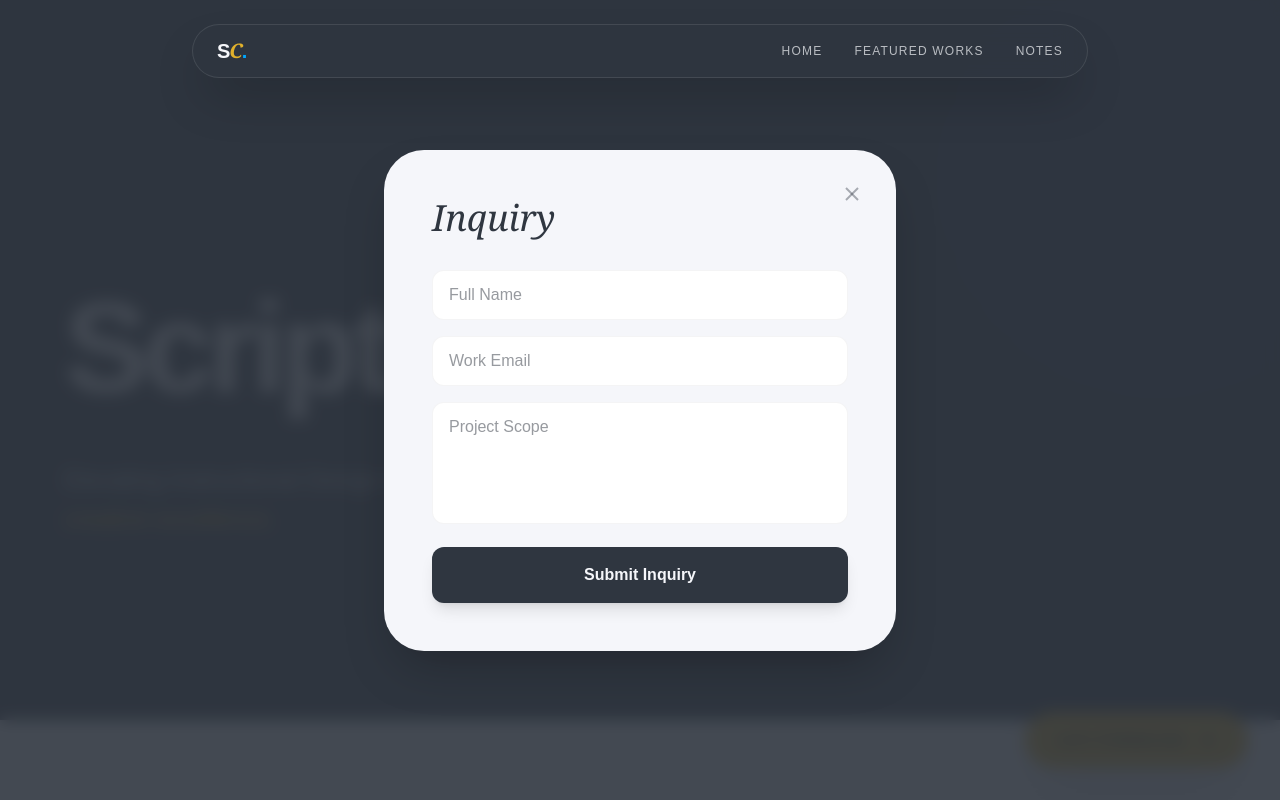
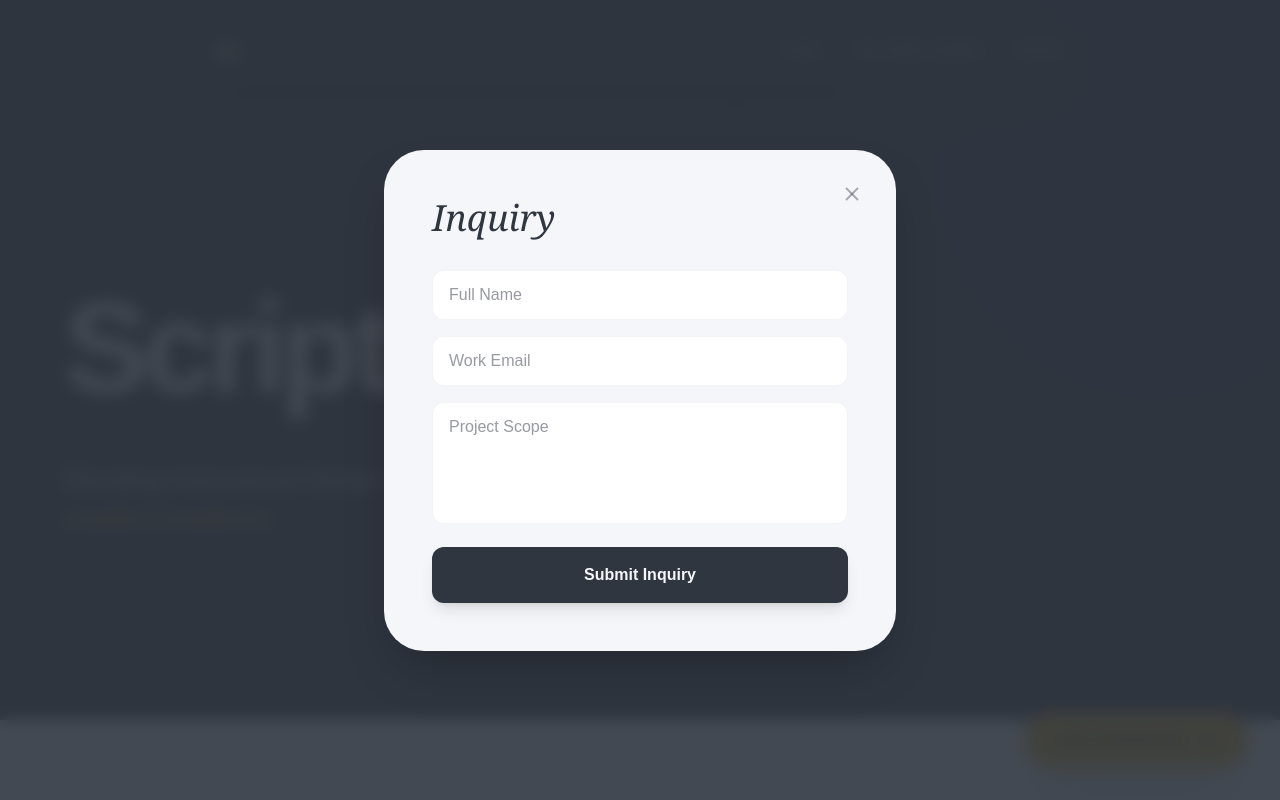
Before and after one commit to vikslap/scripted-craft-v2, a Next.js app: page / in a window 1280 px wide. Both pictures are taken after a click on the button "Let's Collaborate". Shown: the top 800 px of the page. Built offline with nearby package versions, Linux system fonts and the light colour scheme; a web font is replaced by a local one.

Commit message:
corrected the navbar

```diff
--- a/app/HomeClient.tsx
+++ b/app/HomeClient.tsx
@@ -35,8 +35,6 @@ const tabData = {
 };
 
 export default function HomeClient({ initialNotes }: { initialNotes: any[] }) {
-  const [isFormOpen, setIsFormOpen] = useState(false);
-  const [isMenuOpen, setIsMenuOpen] = useState(false);
   const [isLoading, setIsLoading] = useState(true);
   const [activeTab, setActiveTab] = useState("Rise 360 Courses");
 
@@ -77,49 +75,8 @@ export default function HomeClient({ initialNotes }: { initialNotes: any[] }) {
 
   if (isLoading) return <Preloader />;
 
-  const navLinks = [
-    { name: 'Home', href: '#home' },
-    { name: 'Featured Works', href: '#works' },
-    { name: 'Notes', href: '#notes' },
-  ];
-
   return (
-    <main className={`${(isFormOpen || isMenuOpen) ? 'overflow-hidden' : ''} bg-[#F5F6FA] text-[#2F3640] min-h-screen selection:bg-[#E1B12C]/30 scroll-smooth`}>
-
-      {/* --- FLOATING NAVBAR --- */}
-      <nav className="fixed top-6 left-1/2 -translate-x-1/2 z-[150] w-[90%] max-w-4xl">
-        <div className="bg-[#2F3640]/80 backdrop-blur-lg border border-white/10 rounded-full px-6 py-3 flex items-center justify-between shadow-2xl">
-          <a href="#home" className="text-xl font-bold tracking-tighter text-[#F5F6FA] font-sans">
-            S<span className="text-[#E1B12C] font-serif italic">C</span><span className="text-[#00A8FF]">.</span>
-          </a>
-
-          <div className="hidden md:flex items-center gap-8">
-            {navLinks.map((link) => (
-              <a key={link.name} href={link.href} className="text-xs uppercase tracking-widest text-[#F5F6FA]/70 hover:text-[#E1B12C] transition-colors font-mono">
-                {link.name}
-              </a>
-            ))}
-          </div>
-
-          <button onClick={() => setIsMenuOpen(!isMenuOpen)} className="md:hidden text-[#F5F6FA]">
-            <svg width="24" height="24" viewBox="0 0 24 24" fill="none" stroke="currentColor" strokeWidth="2">
-              {isMenuOpen ? <path d="M18 6L6 18M6 6l12 12"/> : <path d="M4 6h16M4 12h16M4 18h16"/>}
-            </svg>
-          </button>
-        </div>
-
-        {isMenuOpen && (
-          <div className="absolute top-16 left-0 w-full bg-[#2F3640] rounded-[2rem] p-8 md:hidden animate-in fade-in shadow-2xl border border-white/5">
-            <div className="flex flex-col gap-6">
-              {navLinks.map((link) => (
-                <a key={link.name} href={link.href} onClick={() => setIsMenuOpen(false)} className="text-2xl font-serif italic text-[#E1B12C] border-b border-white/5 pb-2">
-                  {link.name}
-                </a>
-              ))}
-            </div>
-          </div>
-        )}
-      </nav>
+    <main className="bg-[#F5F6FA] text-[#2F3640] min-h-screen selection:bg-[#E1B12C]/30 scroll-smooth">
 
       {/* 1. HERO SECTION */}
       <section id="home" className="h-[90vh] flex flex-col justify-center px-6 bg-[#2F3640] relative overflow-hidden pt-20">
@@ -188,7 +145,7 @@ export default function HomeClient({ initialNotes }: { initialNotes: any[] }) {
         </div>
       </section>
 
-      {/* 4. NOTES SECTION - Dynamic Markdown Posts */}
+      {/* 4. NOTES SECTION */}
       <section id="notes" className="py-24 px-6 bg-[#2F3640] text-[#F5F6FA]">
         <div className="max-w-5xl mx-auto">
           <div className="flex flex-col md:flex-row justify-between items-start md:items-end mb-16 gap-4">
@@ -221,28 +178,6 @@ export default function HomeClient({ initialNotes }: { initialNotes: any[] }) {
         </div>
       </section>
 
-      {/* 5. FLOATING CONTACT BUTTON */}
-      <button onClick={() => setIsFormOpen(true)} className="fixed bottom-8 right-8 bg-[#E1B12C] text-[#2F3640] px-8 py-4 rounded-full flex items-center gap-3 shadow-2xl hover:scale-105 transition-all z-50 font-bold">
-        Let's Collaborate <svg xmlns="http://www.w3.org/2000/svg" width="18" height="18" viewBox="0 0 24 24" fill="none" stroke="currentColor" strokeWidth="3" strokeLinecap="round" strokeLinejoin="round"><path d="M5 12h14M12 5l7 7-7 7"/></svg>
-      </button>
-
-      {isFormOpen && (
-        <div className="fixed inset-0 z-[100] flex items-center justify-center p-4 bg-[#2F3640]/90 backdrop-blur-sm">
-          <div className="bg-[#F5F6FA] w-full max-w-lg rounded-[2.5rem] p-8 md:p-12 relative animate-in zoom-in duration-300 shadow-2xl">
-            <button onClick={() => setIsFormOpen(false)} className="absolute top-8 right-8 text-[#2F3640]/40 hover:text-[#2F3640]">
-              <svg width="24" height="24" viewBox="0 0 24 24" fill="none" stroke="currentColor" strokeWidth="2"><line x1="18" y1="6" x2="6" y2="18"></line><line x1="6" y1="6" x2="18" y2="18"></line></svg>
-            </button>
-            <h2 className="text-4xl font-serif italic text-[#2F3640] mb-2">Inquiry</h2>
-            <form action="https://formspree.io/f/hello@scriptedcraft.com" method="POST" className="space-y-4 mt-8">
-              <input name="name" required type="text" className="w-full bg-white border border-[#2F3640]/5 rounded-xl px-4 py-3 font-sans" placeholder="Full Name" />
-              <input name="email" required type="email" className="w-full bg-white border border-[#2F3640]/5 rounded-xl px-4 py-3 font-sans" placeholder="Work Email" />
-              <textarea name="message" required rows={4} className="w-full bg-white border border-[#2F3640]/5 rounded-xl px-4 py-3 resize-none font-sans" placeholder="Project Scope"></textarea>
-              <button type="submit" className="w-full bg-[#2F3640] text-[#F5F6FA] py-4 rounded-xl font-bold shadow-lg">Submit Inquiry</button>
-            </form>
-          </div>
-        </div>
-      )}
-
       <footer className="py-12 px-6 bg-[#F5F6FA] text-center text-[#2F3640]/30 font-mono text-[10px] uppercase tracking-[0.5em]">
         © 2026 ScriptedCraft • Built with Next.js
       </footer>
--- /dev/null
+++ b/app/components/GlobalUI.tsx
@@ -0,0 +1,77 @@
+"use client";
+
+import React, { useState } from 'react';
+
+export default function GlobalUI() {
+  const [isMenuOpen, setIsMenuOpen] = useState(false);
+  const [isFormOpen, setIsFormOpen] = useState(false);
+
+  const navLinks = [
+    { name: 'Home', href: '/' },
+    { name: 'Featured Works', href: '/#works' },
+    { name: 'Notes', href: '/#notes' },
+  ];
+
+  return (
+    <>
+      {/* --- PERSISTENT NAVBAR --- */}
+      <nav className="fixed top-6 left-1/2 -translate-x-1/2 z-[150] w-[90%] max-w-4xl">
+        <div className="bg-[#2F3640]/80 backdrop-blur-lg border border-white/10 rounded-full px-6 py-3 flex items-center justify-between shadow-2xl">
+          <a href="/" className="text-xl font-bold tracking-tighter text-[#F5F6FA] font-sans">
+            S<span className="text-[#E1B12C] font-serif italic">C</span><span className="text-[#00A8FF]">.</span>
+          </a>
+
+          <div className="hidden md:flex items-center gap-8">
+            {navLinks.map((link) => (
+              <a key={link.name} href={link.href} className="text-xs uppercase tracking-widest text-[#F5F6FA]/70 hover:text-[#E1B12C] transition-colors font-mono">
+                {link.name}
+              </a>
+            ))}
+          </div>
+
+          <button onClick={() => setIsMenuOpen(!isMenuOpen)} className="md:hidden text-[#F5F6FA]">
+            <svg width="24" height="24" viewBox="0 0 24 24" fill="none" stroke="currentColor" strokeWidth="2">
+              {isMenuOpen ? <path d="M18 6L6 18M6 6l12 12"/> : <path d="M4 6h16M4 12h16M4 18h16"/>}
+            </svg>
+          </button>
+        </div>
+
+        {isMenuOpen && (
+          <div className="absolute top-16 left-0 w-full bg-[#2F3640] rounded-[2rem] p-8 md:hidden shadow-2xl border border-white/5 animate-in fade-in slide-in-from-top-4">
+            <div className="flex flex-col gap-6">
+              {navLinks.map((link) => (
+                <a key={link.name} href={link.href} onClick={() => setIsMenuOpen(false)} className="text-2xl font-serif italic text-[#E1B12C] border-b border-white/5 pb-2">
+                  {link.name}
+                </a>
+              ))}
+            </div>
+          </div>
+        )}
+      </nav>
+
+      {/* --- PERSISTENT CONTACT BUTTON --- */}
+      <button onClick={() => setIsFormOpen(true)} className="fixed bottom-8 right-8 bg-[#E1B12C] text-[#2F3640] px-8 py-4 rounded-full flex items-center gap-3 shadow-2xl hover:scale-105 active:scale-95 transition-all z-50 font-bold font-sans group">
+        <span>Let's Collaborate</span>
+        <svg xmlns="http://www.w3.org/2000/svg" width="18" height="18" viewBox="0 0 24 24" fill="none" stroke="currentColor" strokeWidth="3" strokeLinecap="round" strokeLinejoin="round"><path d="M5 12h14M12 5l7 7-7 7"/></svg>
+      </button>
+
+      {/* --- SHARED MODAL --- */}
+      {isFormOpen && (
+        <div className="fixed inset-0 z-[200] flex items-center justify-center p-4 bg-[#2F3640]/90 backdrop-blur-sm">
+          <div className="bg-[#F5F6FA] w-full max-w-lg rounded-[2.5rem] p-8 md:p-12 relative animate-in zoom-in duration-300 shadow-2xl text-[#2F3640]">
+            <button onClick={() => setIsFormOpen(false)} className="absolute top-8 right-8 text-[#2F3640]/40 hover:text-[#2F3640]">
+              <svg width="24" height="24" viewBox="0 0 24 24" fill="none" stroke="currentColor" strokeWidth="2"><line x1="18" y1="6" x2="6" y2="18"></line><line x1="6" y1="6" x2="18" y2="18"></line></svg>
+            </button>
+            <h2 className="text-4xl font-serif italic mb-2">Inquiry</h2>
+            <form action="https://formspree.io/f/hello@scriptedcraft.com" method="POST" className="space-y-4 mt-8">
+              <input name="name" required type="text" className="w-full bg-white border border-[#2F3640]/5 rounded-xl px-4 py-3 font-sans" placeholder="Full Name" />
+              <input name="email" required type="email" className="w-full bg-white border border-[#2F3640]/5 rounded-xl px-4 py-3 font-sans" placeholder="Work Email" />
+              <textarea name="message" required rows={4} className="w-full bg-white border border-[#2F3640]/5 rounded-xl px-4 py-3 resize-none font-sans" placeholder="Project Scope"></textarea>
+              <button type="submit" className="w-full bg-[#2F3640] text-[#F5F6FA] py-4 rounded-xl font-bold font-sans shadow-lg hover:bg-[#00A8FF] transition-colors">Submit Inquiry</button>
+            </form>
+          </div>
+        </div>
+      )}
+    </>
+  );
+}
--- a/app/layout.tsx
+++ b/app/layout.tsx
@@ -1,14 +1,14 @@
 import type { Metadata } from "next";
 import { Inter, Playfair_Display } from "next/font/google";
 import "./globals.css";
+// Import the new GlobalUI component we created in the components folder
+import GlobalUI from "./components/GlobalUI";
 
-// The clean, professional sans-serif for body and technical text
 const inter = Inter({
   variable: "--font-inter",
   subsets: ["latin"],
 });
 
-// The premium, editorial serif for "Craft" and major headings
 const playfair = Playfair_Display({
   variable: "--font-playfair",
   subsets: ["latin"],
@@ -29,6 +29,10 @@ export default function RootLayout({
       <body
         className={`${inter.variable} ${playfair.variable} antialiased font-sans`}
       >
+        {/* GlobalUI ensures the Navbar and 'Let's Collaborate' button
+            persist across Home, Repository, and Individual Notes */}
+        <GlobalUI />
+
         {children}
       </body>
     </html>
```
